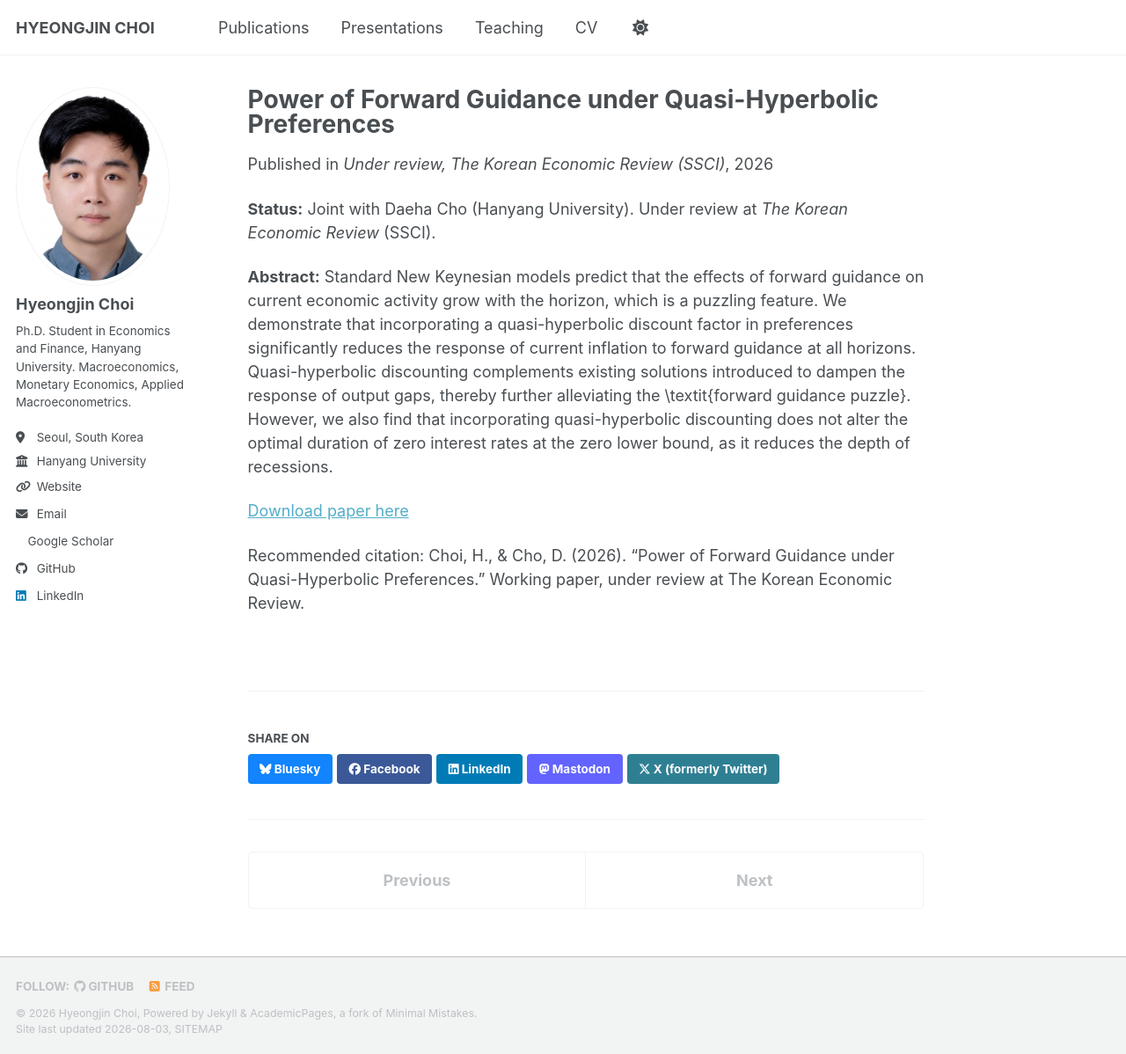
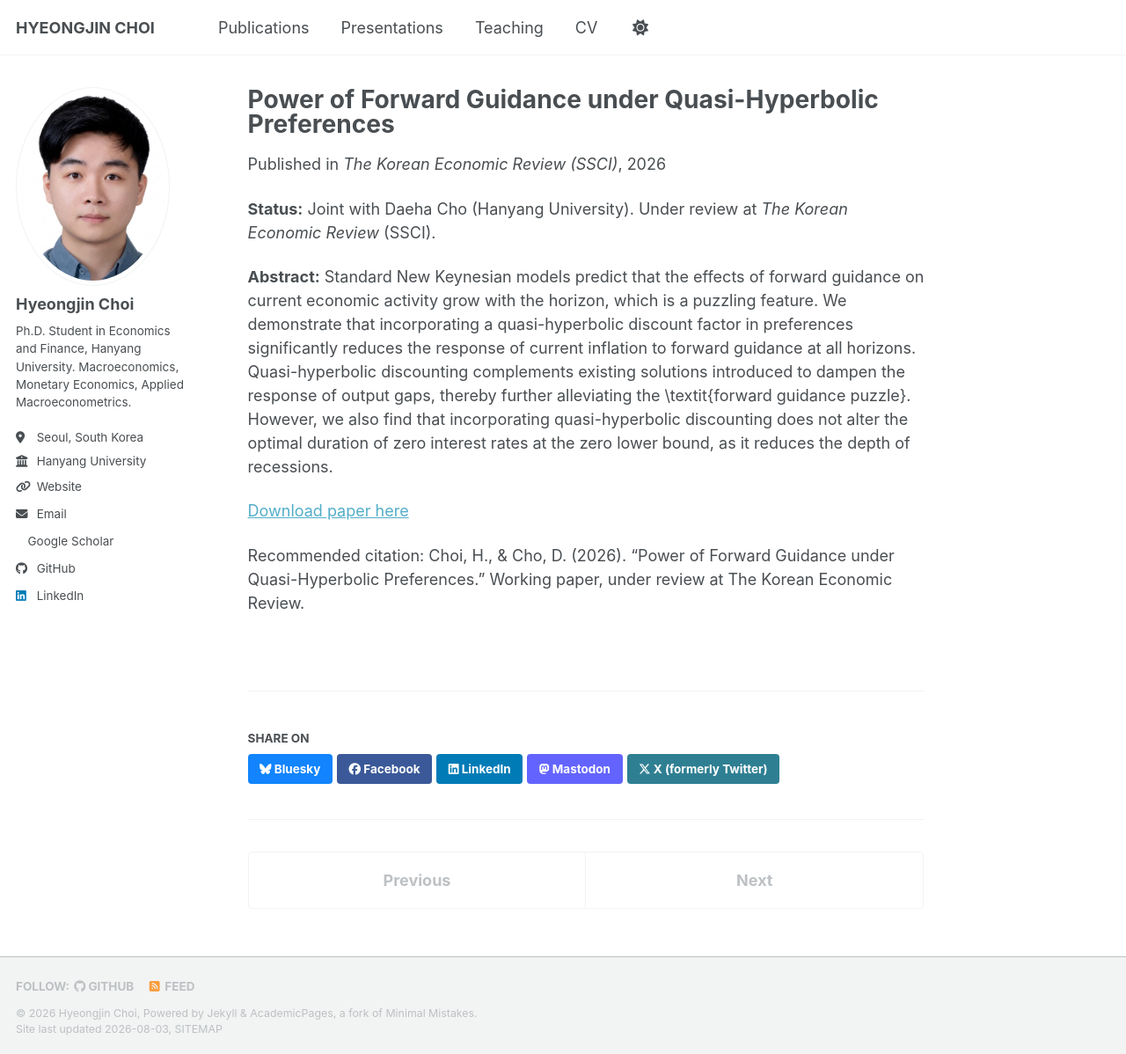
Before and after one commit to ioi0403/ioi0403.github.io, a Jekyll site: the page built from _publications/2026-01-02-forward-guidance-quasi-hyperbolic.md, in a window 1280 px wide and 1198 px high. Shown: the whole window at 88% size. Built offline with Jekyll 4.4.1, drawn with Linux system fonts in a browser that asks for light colours; a style sheet for code colours, icons or effects is not loaded.

Commit message:
Update 2026-01-02-forward-guidance-quasi-hyperbolic.md

```diff
--- a/_publications/2026-01-02-forward-guidance-quasi-hyperbolic.md
+++ b/_publications/2026-01-02-forward-guidance-quasi-hyperbolic.md
@@ -3,7 +3,8 @@ title: "Power of Forward Guidance under Quasi-Hyperbolic Preferences"
 collection: publications
 category: workingpapers
 permalink: /publication/2026-forward-guidance-quasi-hyperbolic
-venue: 'Under review, The Korean Economic Review (SSCI)'
+status: underreview
+venue: 'The Korean Economic Review (SSCI)'
 excerpt: 'This paper resolves the forward guidance puzzle by introducing quasi-hyperbolic discounting into a New Keynesian model.'
 date: 2026-01-02
 paperurl: '/files/forward-guidance-paper.pdf'
```
